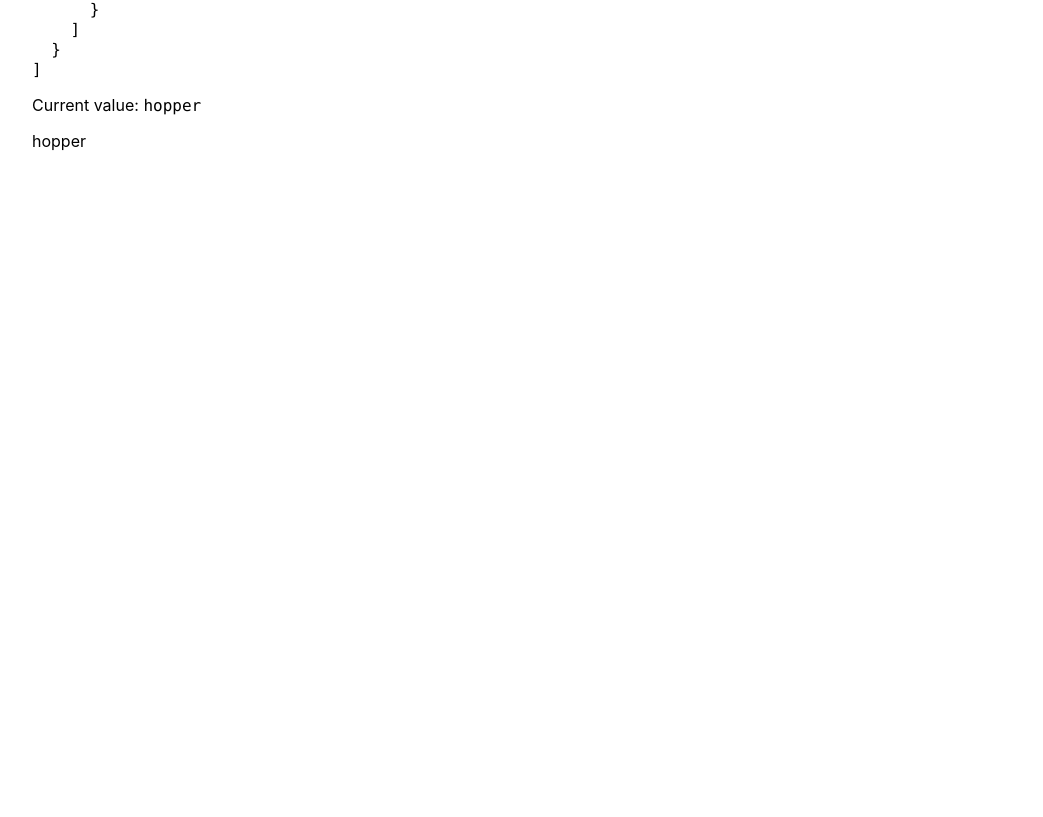
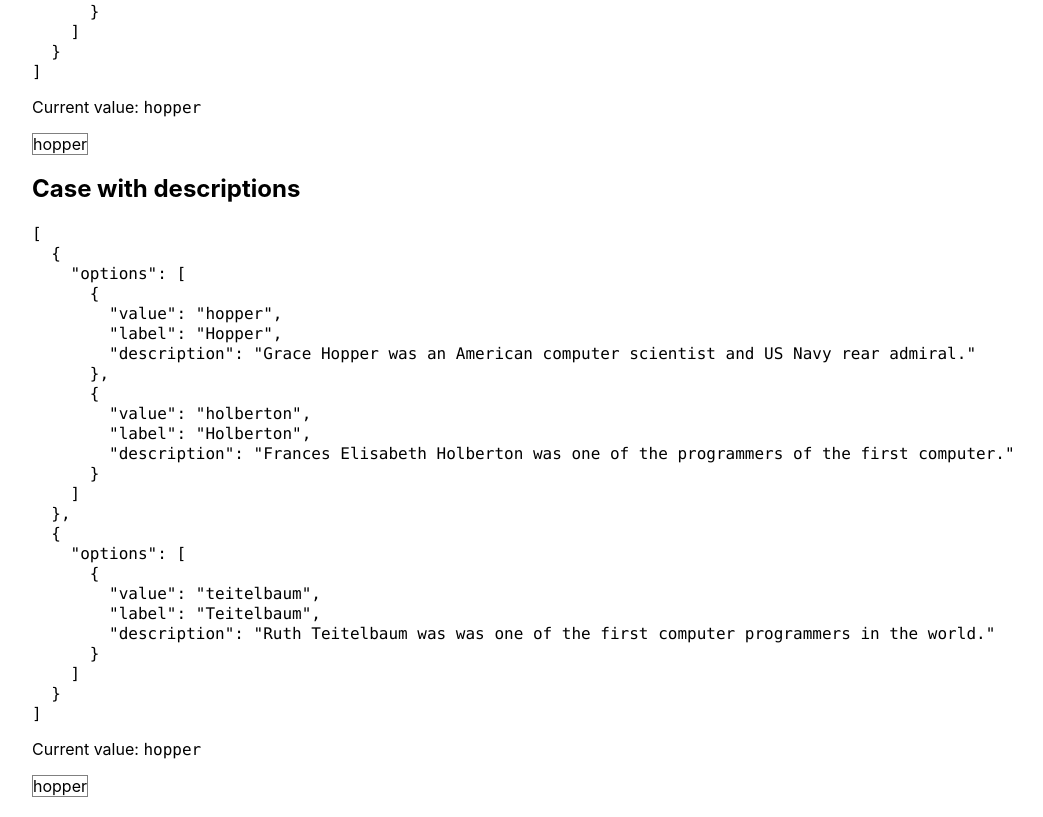
Before and after one commit to AndreiEres/adjust-ui, a React (Create React App) app: page / in a window 1280 px wide. Shown: the part 1053-1870 px from the top of the page, without its empty margins (208-1251 px from the left). Before the commit the page ends 1224 px from the top, so only its background shows below. Built offline with nearby package versions, Linux system fonts and the light colour scheme.

Commit message:
Add descriptions

```diff
--- a/src/App.tsx
+++ b/src/App.tsx
@@ -23,12 +23,44 @@ const groupOptions = [
   },
 ]
 
+const descriptionOptions = [
+  {
+    options: [
+      {
+        value: 'hopper',
+        label: 'Hopper',
+        description:
+          'Grace Hopper was an American computer scientist and US Navy rear admiral.',
+      },
+      {
+        value: 'holberton',
+        label: 'Holberton',
+        description:
+          'Frances Elisabeth Holberton was one of the programmers of the first computer.',
+      },
+    ],
+  },
+  {
+    options: [
+      {
+        value: 'teitelbaum',
+        label: 'Teitelbaum',
+        description:
+          'Ruth Teitelbaum was was one of the first computer programmers in the world.',
+      },
+    ],
+  },
+]
+
 const App: React.FC = () => {
   const [flatOptionsValue, setFlatOptionsValue] = React.useState(
     flatOptions[0].value
   )
   const [groupOptionsValue, setGroupOptionsValue] = React.useState(
     groupOptions[0].options[0].value
+  )
+  const [descriptionOptionsValue, setDescriptionOptionsValue] = React.useState(
+    descriptionOptions[0].options[0].value
   )
 
   return (
@@ -60,7 +92,20 @@ const App: React.FC = () => {
       <Select
         value={groupOptionsValue}
         options={groupOptions}
+        showDescription
         onChange={setGroupOptionsValue}
+      />
+
+      <h2>Case with descriptions</h2>
+      <code>{prettify(descriptionOptions)}</code>
+      <p>
+        Current value: <code>{descriptionOptionsValue}</code>
+      </p>
+      <Select
+        value={descriptionOptionsValue}
+        options={descriptionOptions}
+        showDescription
+        onChange={setDescriptionOptionsValue}
       />
     </div>
   )
--- a/src/components/select/Select.tsx
+++ b/src/components/select/Select.tsx
@@ -2,21 +2,33 @@ import PropTypes from 'prop-types'
 import React from 'react'
 import { SelectOptionsList } from './SelectOptionsList'
 import { SelectProps } from './types'
+import s from './styles.module.css'
 
-export const Select: React.FC<SelectProps> = ({ value, options, onChange }) => {
+export const Select: React.FC<SelectProps> = ({
+  value,
+  options,
+  showDescription = false,
+  onChange,
+}) => {
   const [isOpen, setIsOpen] = React.useState(false)
   const toggleIsOpen = () => setIsOpen(!isOpen)
-  const handleClick = (newValue: string) => onChange && onChange(newValue)
+  const handleClick = (newValue: string) => {
+    toggleIsOpen()
+    onChange && onChange(newValue)
+  }
 
   if (options.length === 0) return null
 
   return (
     <div>
-      <div onClick={toggleIsOpen}>{value}</div>
+      <div className={s.select} onClick={toggleIsOpen}>
+        {value}
+      </div>
       {isOpen && (
         <SelectOptionsList
           currentValue={value}
           options={options}
+          showDescription={showDescription}
           onClick={handleClick}
         />
       )}
@@ -27,5 +39,6 @@ export const Select: React.FC<SelectProps> = ({ value, options, onChange }) => {
 Select.propTypes = {
   value: PropTypes.string.isRequired,
   options: PropTypes.array.isRequired,
+  showDescription: PropTypes.bool,
   onChange: PropTypes.func,
 }
--- a/src/components/select/SelectBaseOption.tsx
+++ b/src/components/select/SelectBaseOption.tsx
@@ -1,21 +1,23 @@
 import React from 'react'
 import PropTypes from 'prop-types'
 import { SelectBaseOptionProps } from './types'
+import s from './styles.module.css'
 
 export const SelectBaseOption: React.FC<SelectBaseOptionProps> = ({
   value,
   label,
   description,
   currentValue,
+  showDescription,
   onClick,
 }) => {
   const isCurrent = value === currentValue
   const handleClick = () => onClick(value)
 
   return (
-    <div onClick={handleClick}>
-      {isCurrent ? '>>>' : ''}
-      {label}
+    <div className={isCurrent ? s.current : undefined} onClick={handleClick}>
+      <div>{label}</div>
+      {showDescription && <div>{description}</div>}
     </div>
   )
 }
@@ -24,5 +26,7 @@ SelectBaseOption.propTypes = {
   value: PropTypes.string.isRequired,
   label: PropTypes.string.isRequired,
   description: PropTypes.string,
+  currentValue: PropTypes.string.isRequired,
+  showDescription: PropTypes.bool.isRequired,
   onClick: PropTypes.func.isRequired,
 }
--- a/src/components/select/SelectGroupOption.tsx
+++ b/src/components/select/SelectGroupOption.tsx
@@ -2,25 +2,30 @@ import PropTypes from 'prop-types'
 import React from 'react'
 import { SelectBaseOption } from './SelectBaseOption'
 import { SelectGroupOptionProps } from './types'
+import s from './styles.module.css'
 
 export const SelectGroupOption: React.FC<SelectGroupOptionProps> = ({
   options,
   currentValue,
+  showDescription,
   onClick,
 }) => (
-  <>
+  <div className={s.groupOption}>
     {options.map((option) => (
       <SelectBaseOption
         {...option}
         currentValue={currentValue}
+        showDescription
         onClick={onClick}
         key={option.value}
       />
     ))}
-  </>
+  </div>
 )
 
 SelectGroupOption.propTypes = {
   options: PropTypes.array.isRequired,
+  currentValue: PropTypes.string.isRequired,
+  showDescription: PropTypes.bool.isRequired,
   onClick: PropTypes.func.isRequired,
 }
--- a/src/components/select/SelectOptionsList.tsx
+++ b/src/components/select/SelectOptionsList.tsx
@@ -2,17 +2,20 @@ import PropTypes from 'prop-types'
 import React from 'react'
 import { SelectOption } from './SelectOption'
 import { SelectOptionsListProps } from './types'
+import s from './styles.module.css'
 
 export const SelectOptionsList: React.FC<SelectOptionsListProps> = ({
   currentValue,
   options,
+  showDescription,
   onClick,
 }) => (
-  <div>
+  <div className={s.optionsList}>
     {options.map((option, idx) => (
       <SelectOption
         {...option}
         currentValue={currentValue}
+        showDescription={showDescription}
         onClick={onClick}
         key={idx}
       />
@@ -23,5 +26,6 @@ export const SelectOptionsList: React.FC<SelectOptionsListProps> = ({
 SelectOptionsList.propTypes = {
   currentValue: PropTypes.string.isRequired,
   options: PropTypes.array.isRequired,
+  showDescription: PropTypes.bool.isRequired,
   onClick: PropTypes.func.isRequired,
 }
--- /dev/null
+++ b/src/components/select/styles.module.css
@@ -0,0 +1,16 @@
+.select {
+  display: inline-block;
+  border: 1px solid gray;
+}
+
+.optionsList {
+  border: 1px solid gray;
+}
+
+.groupOption {
+  border-bottom: 1px solid gray;
+}
+
+.current {
+  background-color: darkcyan;
+}
--- a/src/components/select/types.ts
+++ b/src/components/select/types.ts
@@ -13,11 +13,13 @@ export type SelectOptionType = SelectBaseOptionType | SelectGroupOptionType
 export type SelectProps = {
   value: string
   options: SelectOptionType[]
+  showDescription?: boolean
   onChange?: (value: string) => void
 }
 
 export type SelectOptionCommonProps = {
   currentValue: string
+  showDescription: boolean
   onClick: (value: string) => void
 }
 
```
